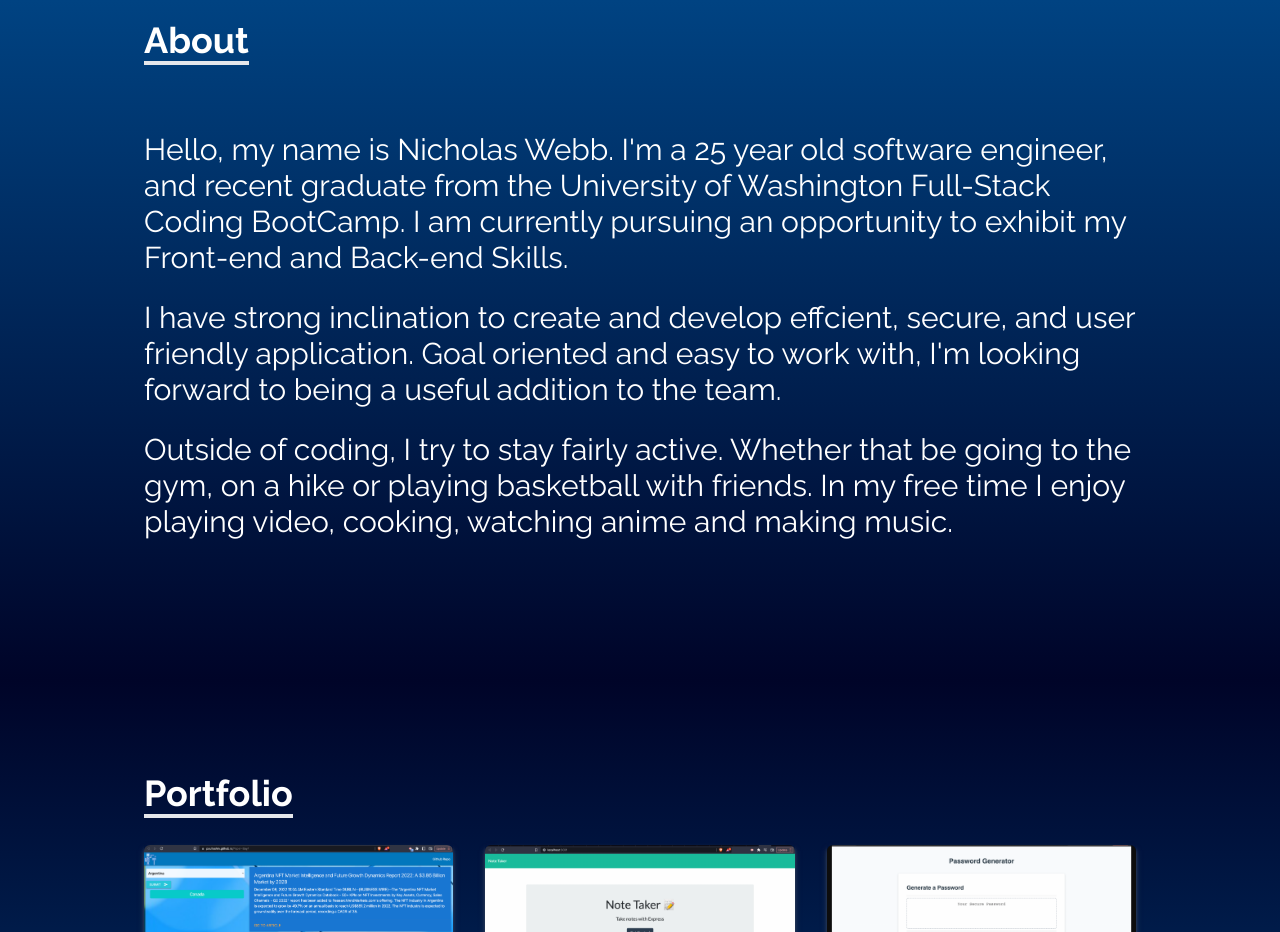
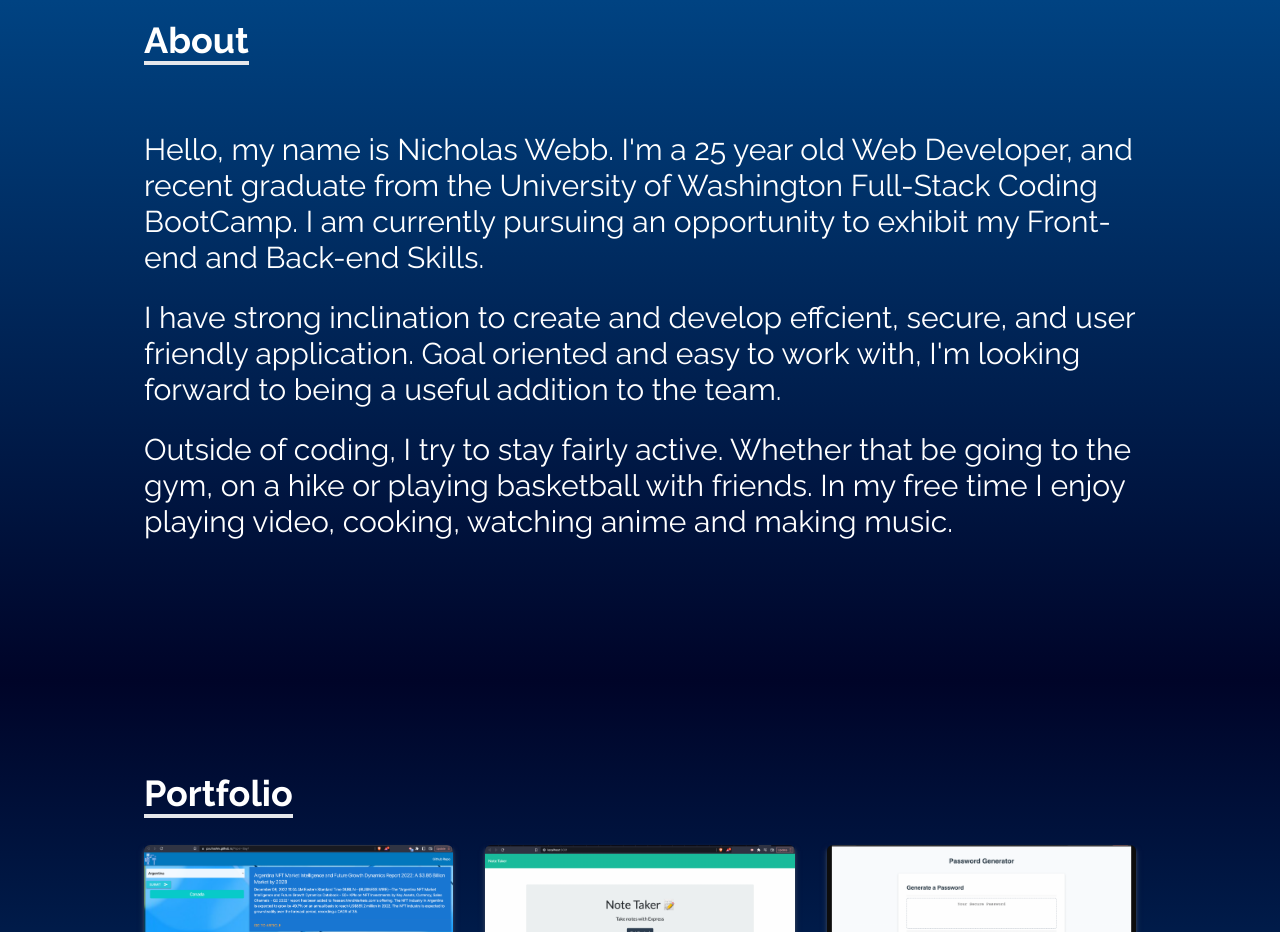
Before and after one commit to Kingnick253/Portolio-rework, a React (Create React App) app: page / in a window 1280 px wide. Shown: the part 920-1852 px from the top of the page. Built offline with nearby package versions, Linux system fonts and the light colour scheme.

Commit message:
fixed deploy link

```diff
--- a/package.json
+++ b/package.json
@@ -1,5 +1,6 @@
 {
   "name": "portfolio-react",
+  "homepage": "http://Kingnick253.github.io/React-Portfolio",
   "version": "0.1.0",
   "private": true,
   "dependencies": {
@@ -14,9 +15,9 @@
     "web-vitals": "^2.1.4"
   },
   "scripts": {
+    "start": "react-scripts start",
     "predeploy": "npm run build",
     "deploy": "gh-pages -d build",
-    "start": "react-scripts start",
     "build": "react-scripts build",
     "test": "react-scripts test",
     "eject": "react-scripts eject"
@@ -40,6 +41,7 @@
     ]
   },
   "devDependencies": {
+    "gh-pages": "^5.0.0",
     "tailwindcss": "^3.2.4"
   }
 }
--- a/src/components/SocialLinks.js
+++ b/src/components/SocialLinks.js
@@ -43,7 +43,7 @@ const SocialLinks = [
                 Email <BsMailbox  size={30}/>
             </>
         ),
-        href: 'mailto:nicholaswebb2016@gmail.com',
+        href: 'mailto:webbnicholas253@gmail.com',
        style:'rounded-br-md',
 
     },
--- a/src/pages/About.js
+++ b/src/pages/About.js
@@ -12,7 +12,7 @@ const About = () => {
 
             </div>
             <p className='text-3xl mt-10'>
-            Hello, my name is Nicholas Webb. I'm a 25 year old software engineer, and recent graduate from the University of Washington Full-Stack Coding BootCamp. I am currently pursuing an opportunity to exhibit my Front-end and Back-end Skills.
+            Hello, my name is Nicholas Webb. I'm a 25 year old Web Developer, and recent graduate from the University of Washington Full-Stack Coding BootCamp. I am currently pursuing an opportunity to exhibit my Front-end and Back-end Skills.
             </p>
 
             <br />
```
Also changed, not shown: 1 other file (tests, documents, lock files or other folders).
